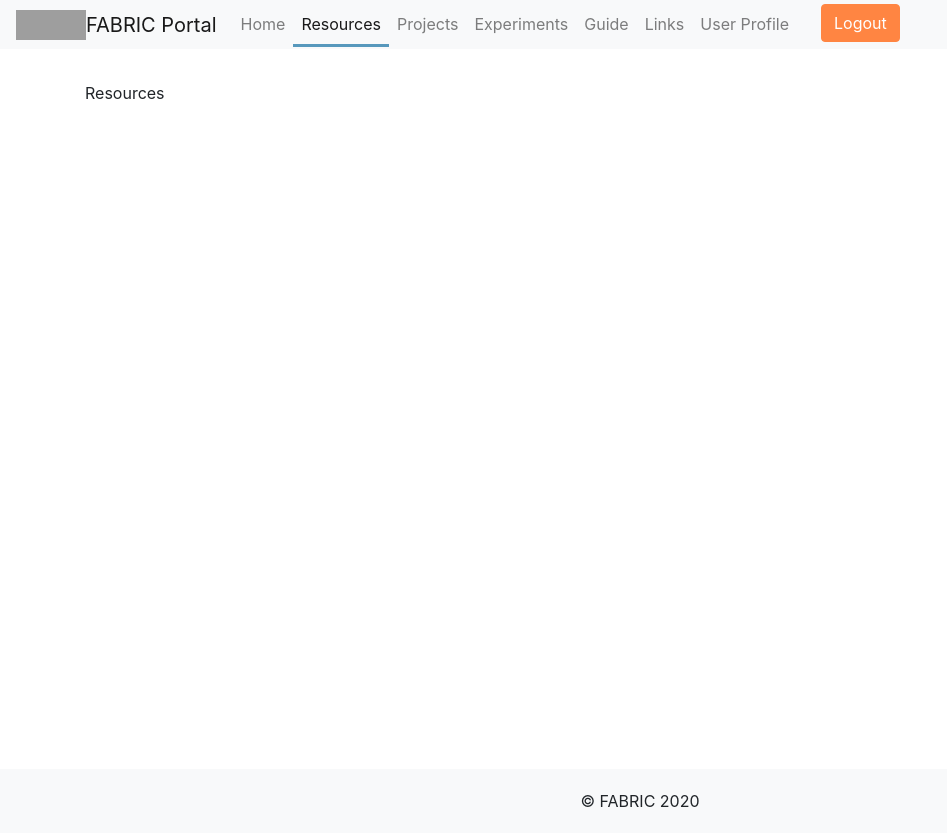
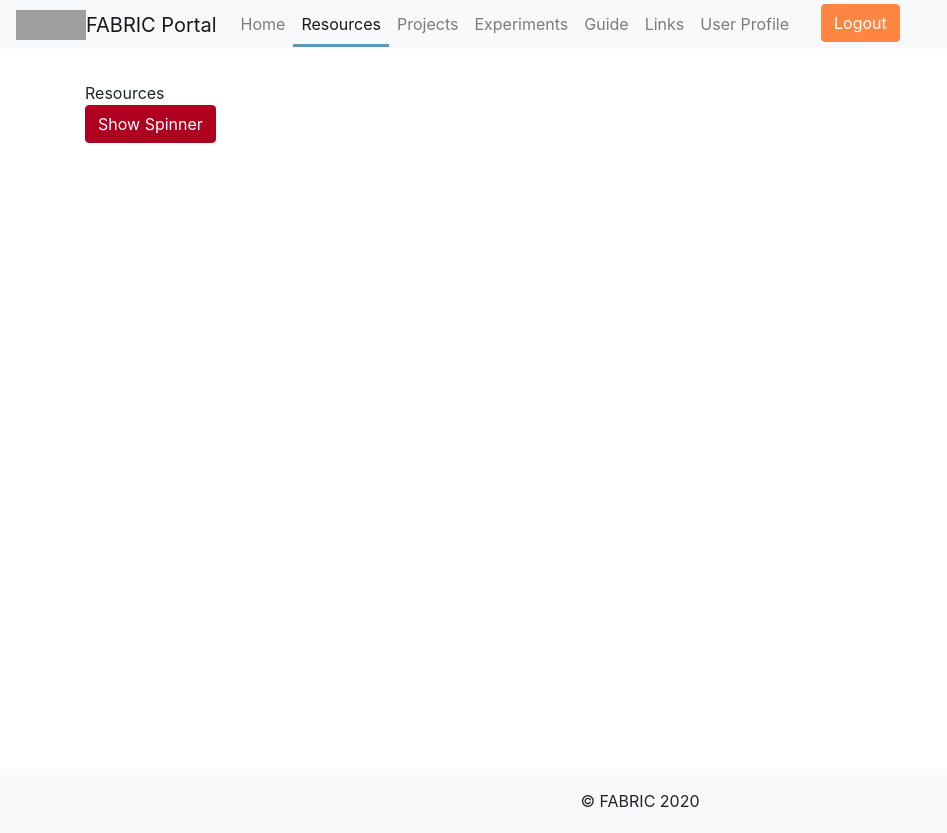
Before and after one commit to fabric-testbed/fabric-portal, a React (Create React App) app: page /resources in a window 1280 px wide. Shown: the whole page, without its empty margins (0-947 px from the left). Built offline with nearby package versions, Linux system fonts and the light colour scheme; grey boxes are pictures that could not be loaded.

Commit message:
#48: implemented basic overlay and spinner component

```diff
--- /dev/null
+++ b/src/components/common/LoadSpinner.jsx
@@ -0,0 +1,37 @@
+import React, { useState, useRef } from "react";
+import Spinner from 'react-bootstrap/Spinner';
+import Overlay from 'react-bootstrap/Overlay';
+import Button from 'react-bootstrap/Button';
+
+function LoadSpinner(){
+  const [show, setShow] = useState(false);
+  const target = useRef(null);
+  return (
+    <div>
+      <Button variant="danger" ref={target} onClick={() => setShow(!show)}>
+        Show Spinner
+      </Button>
+      <Overlay target={target.current} show={show} placement="right">
+        {({ placement, arrowProps, show: _show, popper, ...props }) => (
+          <div
+            {...props}
+            style={{
+              backgroundColor: 'rgba(0, 0, 0, 0.5)',
+              padding: '100px 100px',
+              width: "100%",
+              height: "100%",
+              color: 'white',
+              fontSize: "2rem",
+              ...props.style,
+            }}
+          >
+            Creating project...
+            <Spinner animation="border" role="status" variant="white" />
+          </div>
+        )}
+      </Overlay>
+    </div>
+  );
+};
+
+export default LoadSpinner;
--- a/src/pages/Resources.jsx
+++ b/src/pages/Resources.jsx
@@ -1,7 +1,13 @@
 import React from "react";
+import LoadSpinner from "../components/common/LoadSpinner";
 
 const Resources = () => {
-  return <div className="container">Resources</div>;
+  return (
+  <div className="container">
+    Resources
+    <LoadSpinner />
+  </div>
+  );
 };
 
 export default Resources;
```
